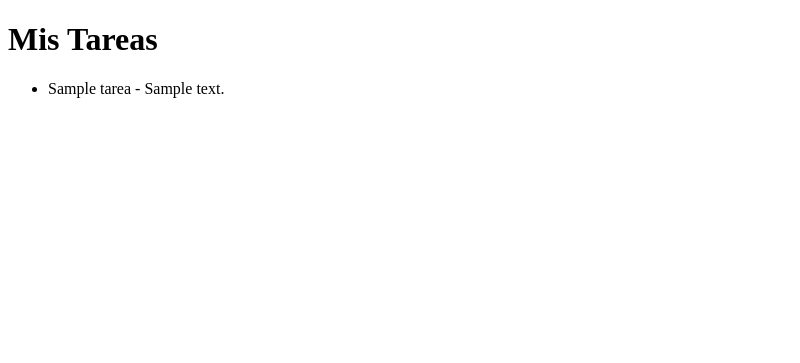
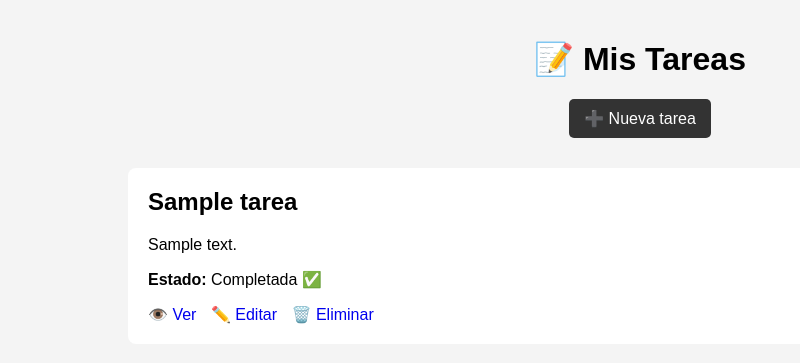
Before and after one commit to ericRailef/App-Tareas, a Django app: page / in a window 1280 px wide. Shown: the top 363 px of the page, without its empty margins (0-800 px from the left). Run offline with Django 5.2, Linux system fonts and the light colour scheme; tables that the repository leaves empty hold one stand-in row (values such as "Sample post").

Commit message:
App -Tareas-CRUD

```diff
--- a/tareasapp/templates/tareasapp/inicio.html
+++ b/tareasapp/templates/tareasapp/inicio.html
@@ -1,17 +1,120 @@
 <!DOCTYPE html>
-<html lang="en">
+<html lang="es">
 <head>
-     <title>Mis Tareas</title>
+    <meta charset="UTF-8">
+
+    <title>Mis Tareas</title>
+
+    <style>
+        body {
+            font-family: Arial, sans-serif;
+            background-color: #f4f4f4;
+            margin: 0;
+            padding: 0;
+        }
+
+        .contenedor {
+            width: 80%;
+            margin: 40px auto;
+        }
+
+        h1 {
+            text-align: center;
+        }
+
+        .acciones {
+            text-align: center;
+            margin-bottom: 30px;
+        }
+
+        .boton {
+            display: inline-block;
+            padding: 10px 15px;
+            background-color: #333;
+            color: white;
+            text-decoration: none;
+            border-radius: 5px;
+        }
+
+        .tarea {
+            background-color: white;
+            padding: 20px;
+            margin-bottom: 15px;
+            border-radius: 8px;
+        }
+
+        .tarea h2 {
+            margin-top: 0;
+        }
+
+        .botones {
+            margin-top: 15px;
+        }
+
+        .botones a {
+            margin-right: 10px;
+            text-decoration: none;
+        }
+    </style>
 </head>
+
 <body>
-    <h1>Mis Tareas</h1>
 
-    <ul>
-        {% for tarea in tareas %}
-        <li>
-            {{tarea.titulo}} - {{tarea.descripcion}}
-        </li>
-        {% endfor %}
-    </ul>
+<div class="contenedor">
+
+    <h1>📝 Mis Tareas</h1>
+
+    <div class="acciones">
+        <a href="{% url 'crear_tarea' %}" class="boton">
+            ➕ Nueva tarea
+        </a>
+    </div>
+
+    {% for tarea in tareas %}
+
+        <div class="tarea">
+
+            <h2>{{ tarea.titulo }}</h2>
+
+            <p>
+                {{ tarea.descripcion }}
+            </p>
+
+            <p>
+                <strong>Estado:</strong>
+
+                {% if tarea.completada %}
+                    Completada ✅
+                {% else %}
+                    Pendiente ⏳
+                {% endif %}
+            </p>
+
+            <div class="botones">
+
+                <a href="{% url 'detalle_tarea' tarea.id %}">
+                    👁️ Ver
+                </a>
+
+                <a href="{% url 'editar_tarea' tarea.id %}">
+                    ✏️ Editar
+                </a>
+
+                <a href="{% url 'eliminar_tarea' tarea.id %}">
+                    🗑️ Eliminar
+                </a>
+
+            </div>
+
+        </div>
+
+    {% empty %}
+
+        <p>No existen tareas registradas.</p>
+
+    {% endfor %}
+
+</div>
+
 </body>
 </html>
--- a/tareasapp/urls.py
+++ b/tareasapp/urls.py
@@ -4,4 +4,8 @@ from . import views
 
 urlpatterns = [
     path('', views.inicio, name= 'inicio'),
+    path('crear/', views.crear_tarea, name='crear_tarea'),
+    path('detalle/<int:id>', views.detalle_tarea, name='detalle_tarea'),
+    path('editar/<int:id>', views.editar_tarea, name='editar_tarea'),
+    path('eliminar/<int:id>', views.eliminar_tarea, name = 'eliminar_tarea')
 ]
--- a/tareasapp/views.py
+++ b/tareasapp/views.py
@@ -1,4 +1,4 @@
-from django.shortcuts import render
+from django.shortcuts import render, redirect
 from django.http import HttpResponse
 from .models import Tarea
 # Create your views here.
@@ -12,3 +12,52 @@ def inicio(request):
     return render(request, 'tareasapp/inicio.html', {
         'tareas': tareas
     })
+
+def crear_tarea(request):
+    if request.method== 'POST':
+        titulo = request.POST['titulo']
+        descripcion = request.POST['descripcion']
+        completada = 'completada' in request.POST
+
+        Tarea.objects.create(
+           titulo = titulo,
+           descripcion = descripcion,
+           completada = completada
+        )
+        return redirect('inicio')
+
+    return render(request, 'tareasapp/crear.html')
+
+
+def detalle_tarea(request, id):
+    tarea = Tarea.objects.get(id=id)
+
+    return render(request, 'tareasapp/detalle.html', {
+        'tarea': tarea
+    })
+
+def editar_tarea(request, id):
+     tarea = Tarea.objects.get(id=id)
+
+     if request.method== 'POST':
+         tarea.titulo = request.POST['titulo']
+         tarea.descripcion = request.POST['descripcion']
+         tarea.completada= 'completada' in request.POST
+
+         tarea.save()
+         return redirect('inicio')
+     return render(request, 'tareasapp/editar.html', {
+         'tarea': tarea
+     })
+
+def eliminar_tarea(request, id):
+    tarea = Tarea.objects.get(id=id)
+
+    if request.method== 'POST':
+        tarea.delete()
+
+        return redirect('inicio')
+
+    return render(request, 'tareasapp/eliminar.html', {
+        'tarea': tarea
+    })
```
Also changed, not shown: tareasapp/templates/tareasapp/crear.html (added, +45 -0 lines), tareasapp/templates/tareasapp/detalle.html (added, +94 -0 lines), tareasapp/templates/tareasapp/editar.html (added, +66 -0 lines), tareasapp/templates/tareasapp/eliminar.html (added, +42 -0 lines).
